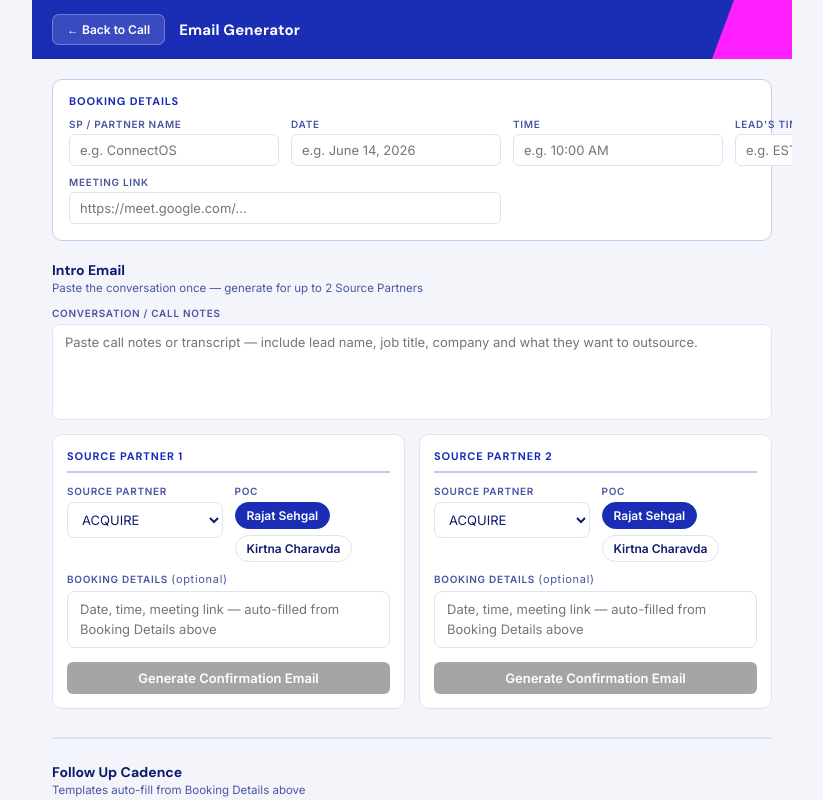
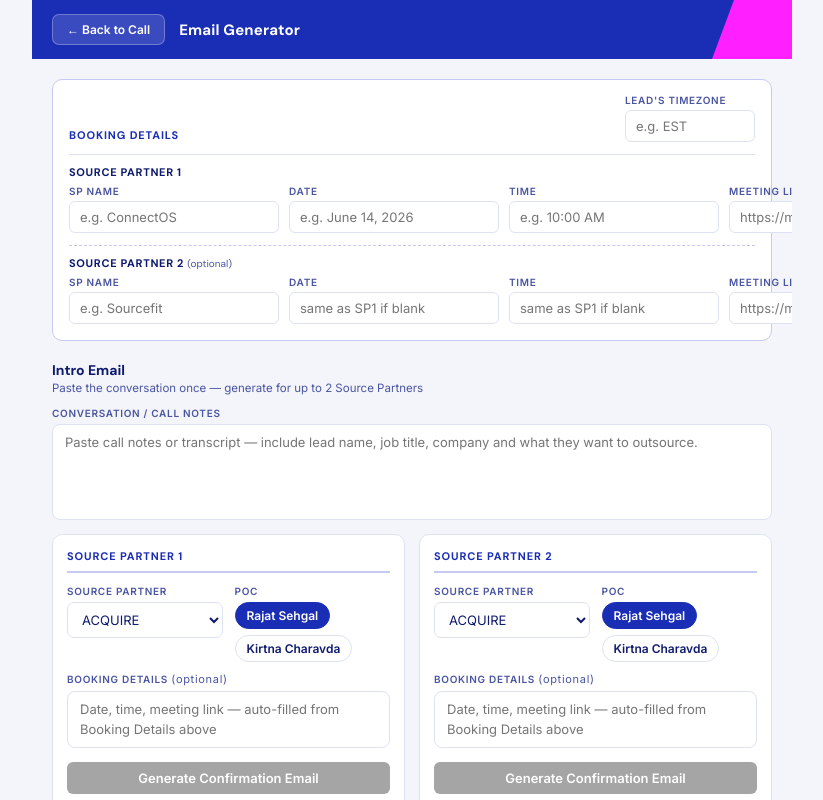
Before and after one commit to ritch-byte/call-script, a React (Vite) app in the folder call-script/: page / in a window 1280 px wide. Both pictures are taken after a click on the button "EMAIL GENERATOR". Shown: the whole page, without its empty margins (228-1051 px from the left). Built offline with nearby package versions, Linux system fonts and the light colour scheme.

Commit message:
Booking Details: SP1+SP2 rows, cadence auto-populates both with (SP name) (Date Time) - (link)
Co-Authored-By: Claude Sonnet 4.6 <noreply@anthropic.com>

```diff
--- a/call-script/src/App.css
+++ b/call-script/src/App.css
@@ -1316,6 +1316,16 @@ body {
   border-radius: 10px;
   padding: 14px 16px 16px;
   margin-bottom: 20px;
+  display: flex;
+  flex-direction: column;
+  gap: 12px;
+}
+
+.email-booking-header-row {
+  display: flex;
+  align-items: flex-end;
+  justify-content: space-between;
+  gap: 12px;
 }
 
 .email-booking-title {
@@ -1325,13 +1335,46 @@ body {
   letter-spacing: 0.08em;
   text-transform: uppercase;
   color: var(--blue);
-  margin-bottom: 10px;
-}
-
-.email-booking-fields {
+}
+
+.email-booking-sp-section {
+  display: flex;
+  flex-direction: column;
+  gap: 6px;
+  padding-top: 10px;
+  border-top: 1px solid var(--border);
+}
+
+.email-booking-sp-section--optional {
+  border-top-style: dashed;
+  border-top-color: var(--blue-muted);
+}
+
+.email-booking-sp-label {
+  font-size: 11px;
+  font-weight: 700;
+  letter-spacing: 0.06em;
+  text-transform: uppercase;
+  color: var(--blue-dark);
+  font-family: 'DM Sans', sans-serif;
+}
+
+.email-booking-optional {
+  font-weight: 400;
+  text-transform: none;
+  font-size: 10px;
+  color: var(--text-2);
+  letter-spacing: 0;
+}
+
+.email-booking-sp-row {
   display: grid;
-  grid-template-columns: repeat(4, 1fr);
-  gap: 10px 12px;
+  grid-template-columns: 1.1fr 1.3fr 0.9fr 2fr;
+  gap: 8px 10px;
+}
+
+@media (max-width: 640px) {
+  .email-booking-sp-row { grid-template-columns: 1fr 1fr; }
 }
 
 .cad-fg--wide2 { grid-column: span 2; }
--- a/call-script/src/components/CallScreen.tsx
+++ b/call-script/src/components/CallScreen.tsx
@@ -54,11 +54,15 @@ export default function CallScreen({ onReset }: Props) {
   const [rawInput, setRawInput] = useState('')
   const [isGenerating, setIsGenerating] = useState(false)
   const [genError, setGenError] = useState('')
-  const [sharedSp, setSharedSp]     = useState('')
-  const [sharedDate, setSharedDate] = useState('')
-  const [sharedTime, setSharedTime] = useState('')
-  const [sharedTz, setSharedTz]     = useState('')
-  const [sharedLink, setSharedLink] = useState('')
+  const [sharedSp, setSharedSp]       = useState('')
+  const [sharedDate, setSharedDate]   = useState('')
+  const [sharedTime, setSharedTime]   = useState('')
+  const [sharedTz, setSharedTz]       = useState('')
+  const [sharedLink, setSharedLink]   = useState('')
+  const [sharedSp2, setSharedSp2]     = useState('')
+  const [sharedDate2, setSharedDate2] = useState('')
+  const [sharedTime2, setSharedTime2] = useState('')
+  const [sharedLink2, setSharedLink2] = useState('')
   const activeRef = useRef<HTMLDivElement>(null)
 
   const isGitHubPages = window.location.hostname.includes('github.io')
@@ -125,10 +129,13 @@ export default function CallScreen({ onReset }: Props) {
   const currentNode = flow[steps[activeIdx]?.nodeId ?? 'opening']
 
   // ── Email Generator full-page view ──────────────────────────────────────
-  const bookingPrefill = [
-    [sharedDate, sharedTime, sharedTz].filter(Boolean).join(' '),
-    sharedLink ? `Meeting Link: ${sharedLink}` : '',
+  const mkPrefill = (d: string, t: string, lk: string) => [
+    [d, t, sharedTz].filter(Boolean).join(' '),
+    lk ? `Meeting Link: ${lk}` : '',
   ].filter(Boolean).join('\n')
+
+  const sp1Prefill = mkPrefill(sharedDate, sharedTime, sharedLink)
+  const sp2Prefill = mkPrefill(sharedDate2 || sharedDate, sharedTime2 || sharedTime, sharedLink2)
 
   if (emailPageOpen) {
     return (
@@ -144,10 +151,19 @@ export default function CallScreen({ onReset }: Props) {
 
           {/* ── Shared booking fields ── */}
           <div className="email-booking-block">
+            <div className="email-booking-header-row">
               <div className="email-booking-title">Booking Details</div>
-            <div className="email-booking-fields">
+              <div className="cad-fg" style={{ width: 130, flexShrink: 0 }}>
+                <label className="cad-lbl">Lead's Timezone</label>
+                <input className="cad-input" value={sharedTz} onChange={e => setSharedTz(e.target.value)} placeholder="e.g. EST" />
+              </div>
+            </div>
+
+            <div className="email-booking-sp-section">
+              <div className="email-booking-sp-label">Source Partner 1</div>
+              <div className="email-booking-sp-row">
                 <div className="cad-fg">
-                <label className="cad-lbl">SP / Partner Name</label>
+                  <label className="cad-lbl">SP Name</label>
                   <input className="cad-input" value={sharedSp} onChange={e => setSharedSp(e.target.value)} placeholder="e.g. ConnectOS" />
                 </div>
                 <div className="cad-fg">
@@ -159,12 +175,31 @@ export default function CallScreen({ onReset }: Props) {
                   <input className="cad-input" value={sharedTime} onChange={e => setSharedTime(e.target.value)} placeholder="e.g. 10:00 AM" />
                 </div>
                 <div className="cad-fg">
-                <label className="cad-lbl">Lead's Timezone</label>
-                <input className="cad-input" value={sharedTz} onChange={e => setSharedTz(e.target.value)} placeholder="e.g. EST" />
-              </div>
-              <div className="cad-fg cad-fg--wide2">
                   <label className="cad-lbl">Meeting Link</label>
                   <input className="cad-input" value={sharedLink} onChange={e => setSharedLink(e.target.value)} placeholder="https://meet.google.com/..." />
+                </div>
+              </div>
+            </div>
+
+            <div className="email-booking-sp-section email-booking-sp-section--optional">
+              <div className="email-booking-sp-label">Source Partner 2 <span className="email-booking-optional">(optional)</span></div>
+              <div className="email-booking-sp-row">
+                <div className="cad-fg">
+                  <label className="cad-lbl">SP Name</label>
+                  <input className="cad-input" value={sharedSp2} onChange={e => setSharedSp2(e.target.value)} placeholder="e.g. Sourcefit" />
+                </div>
+                <div className="cad-fg">
+                  <label className="cad-lbl">Date</label>
+                  <input className="cad-input" value={sharedDate2} onChange={e => setSharedDate2(e.target.value)} placeholder="same as SP1 if blank" />
+                </div>
+                <div className="cad-fg">
+                  <label className="cad-lbl">Time</label>
+                  <input className="cad-input" value={sharedTime2} onChange={e => setSharedTime2(e.target.value)} placeholder="same as SP1 if blank" />
+                </div>
+                <div className="cad-fg">
+                  <label className="cad-lbl">Meeting Link</label>
+                  <input className="cad-input" value={sharedLink2} onChange={e => setSharedLink2(e.target.value)} placeholder="https://meet.google.com/..." />
+                </div>
               </div>
             </div>
           </div>
@@ -178,7 +213,8 @@ export default function CallScreen({ onReset }: Props) {
             leadName={leadName}
             rawInput={rawInput}
             geminiResearch={geminiResearch}
-            bookingPrefill={bookingPrefill}
+            sp1BookingPrefill={sp1Prefill}
+            sp2BookingPrefill={sp2Prefill}
           />
 
           {/* ── Follow Up Cadence ── */}
@@ -194,6 +230,10 @@ export default function CallScreen({ onReset }: Props) {
             time={sharedTime}
             tz={sharedTz}
             link={sharedLink}
+            sp2={sharedSp2}
+            date2={sharedDate2}
+            time2={sharedTime2}
+            link2={sharedLink2}
           />
 
         </div>
--- a/call-script/src/components/IntroEmailSection.tsx
+++ b/call-script/src/components/IntroEmailSection.tsx
@@ -5,10 +5,11 @@ interface Props {
   leadName: string
   rawInput: string
   geminiResearch: string
-  bookingPrefill: string
+  sp1BookingPrefill: string
+  sp2BookingPrefill: string
 }
 
-export default function IntroEmailSection({ leadName, rawInput, geminiResearch, bookingPrefill }: Props) {
+export default function IntroEmailSection({ leadName, rawInput, geminiResearch, sp1BookingPrefill, sp2BookingPrefill }: Props) {
   const [conversation, setConversation] = useState(() => {
     const parts: string[] = []
     if (leadName) parts.push(`Lead name: ${leadName}`)
@@ -32,11 +33,11 @@ export default function IntroEmailSection({ leadName, rawInput, geminiResearch,
       <div className="intro-email-cols">
         <div className="intro-email-col">
           <div className="intro-email-col-title">Source Partner 1</div>
-          <SPEmailPanel conversation={conversation} bookingPrefill={bookingPrefill} />
+          <SPEmailPanel conversation={conversation} bookingPrefill={sp1BookingPrefill} />
         </div>
         <div className="intro-email-col">
           <div className="intro-email-col-title">Source Partner 2</div>
-          <SPEmailPanel conversation={conversation} bookingPrefill={bookingPrefill} />
+          <SPEmailPanel conversation={conversation} bookingPrefill={sp2BookingPrefill} />
         </div>
       </div>
     </div>
```
Also changed, not shown: call-script/src/components/FollowUpCadence.tsx (+27 -41 lines). Lines whose indentation alone changed are shown as unchanged.
